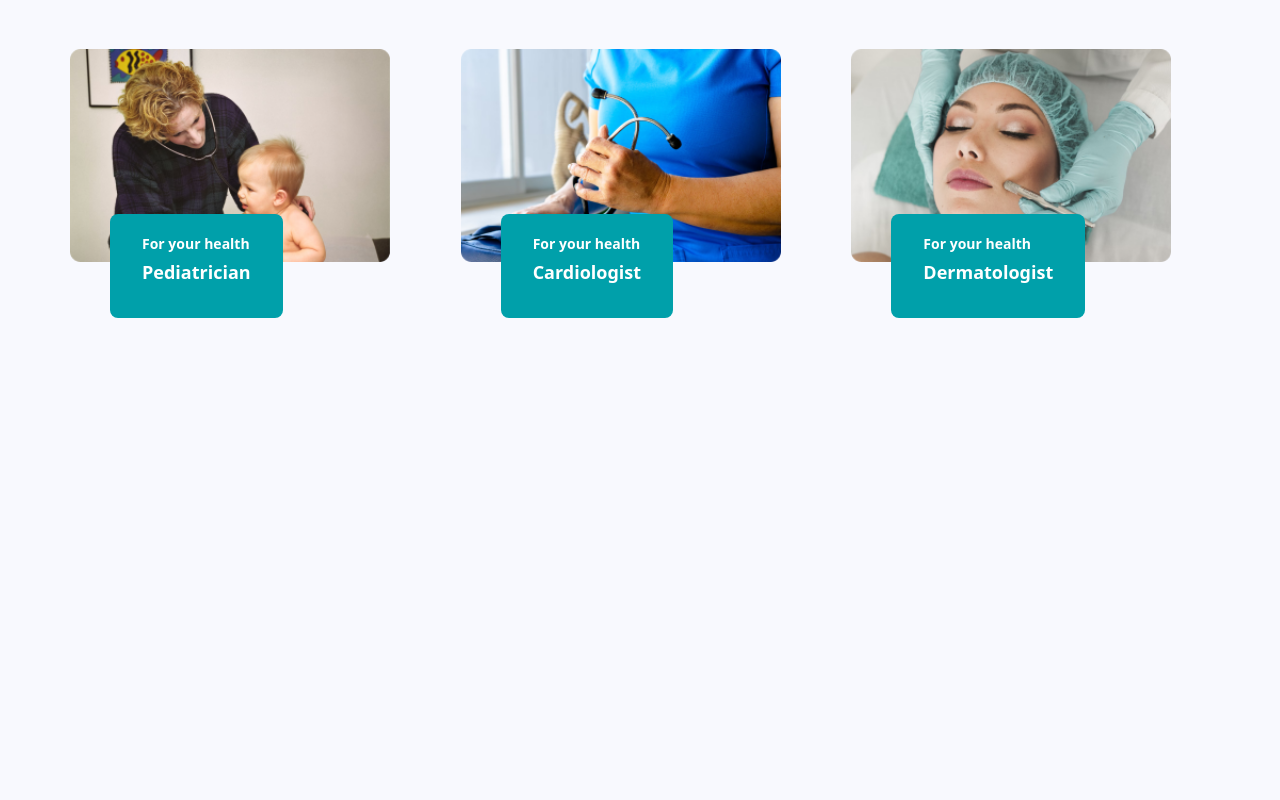
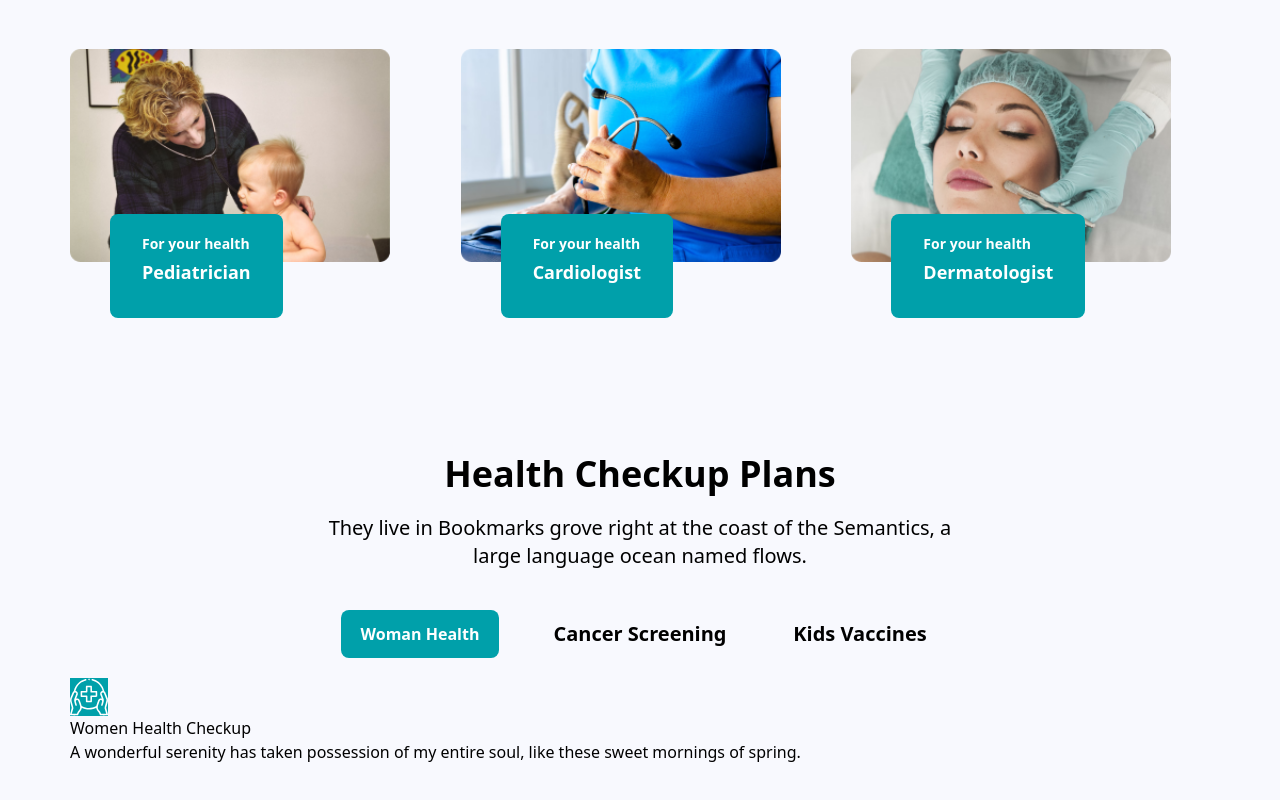
Before and after one commit to ibrar11/Medico_Healthcare, a React (Create React App) app: page / in a window 1280 px wide. Shown: the part 911-1711 px from the top of the page. Before the commit the page ends 1365 px from the top, so only its background shows below. Built offline with nearby package versions, Linux system fonts and the light colour scheme.

Commit message:
creates the checkup section part one

```diff
--- a/src/components/index.js
+++ b/src/components/index.js
@@ -9,6 +9,7 @@ export { default as HeroSection } from "./templates/HeroSection";
 export { default as TopBar } from "./templates/TopBar";
 export { default as Header } from "./templates/Header";
 export { default as Treatments } from "./templates/Treatments";
+export { default as CheckUps } from "./templates/CheckUps";
 
 // Pages
 export { default as Home } from "./pages/Home";
--- a/src/components/pages/Home.jsx
+++ b/src/components/pages/Home.jsx
@@ -1,11 +1,12 @@
 import React from "react";
-import { Treatments, HeroSection, } from "../index";
+import { Treatments, HeroSection, CheckUps } from "../index";
 
 const Home = () => {
   return (
     <>
       <HeroSection />
       <Treatments />
+      <CheckUps/>
     </>
   );
 };
--- /dev/null
+++ b/src/components/templates/CheckUps.jsx
@@ -0,0 +1,59 @@
+import React from "react";
+import { Container, Divider, Button } from "../index";
+import { Link } from "react-router-dom";
+
+const CheckUps = () => {
+  return (
+    <section>
+      <Container>
+        <div className="flex flex-col gap-y-5">
+          <div className="mx-3 flex flex-col gap-y-10 sm:mx-16 md:mx-20 lg:mx-48 xl:mx-60">
+            <div className="flex flex-col items-center gap-y-5">
+              <h3 className="text-center text-3xl font-bold md:text-4xl">
+                Health Checkup Plans
+              </h3>
+              <p className="text-center text-xs font-medium sm:text-sm md:text-xl">
+                They live in Bookmarks grove right at the coast of the
+                Semantics, a large language ocean named flows.
+              </p>
+            </div>
+            <div className="grid grid-cols-1 place-items-center gap-y-5 sm:grid-cols-3">
+              <Link className="text-xs font-bold sm:sm:order-2 sm:text-sm md:text-xl">
+                Cancer Screening
+              </Link>
+              <Link className="text-xs font-bold sm:order-3 sm:text-sm md:text-xl">
+                Kids Vaccines
+              </Link>
+              <Button
+                text="Woman Health"
+                buttonStyle="w-full sm:w-auto sm:px-5 sm:order-1"
+              />
+            </div>
+          </div>
+          <div>
+            <div>
+              <div>
+                <img
+                  src="/images/whitehealthcare.svg"
+                  alt="healthcare"
+                  className="bg-primary"
+                />
+              </div>
+              <div>
+                <h5>Women Health Checkup</h5>
+                <p>
+                  A wonderful serenity has taken possession of my entire soul,
+                  like these sweet mornings of spring.
+                </p>
+                <div></div>
+              </div>
+            </div>
+          </div>
+        </div>
+        <Divider verticalPadding="py-20" />
+      </Container>
+    </section>
+  );
+};
+
+export default CheckUps;
```
Also changed, not shown: public/images/whitehealthcare.svg (added).
